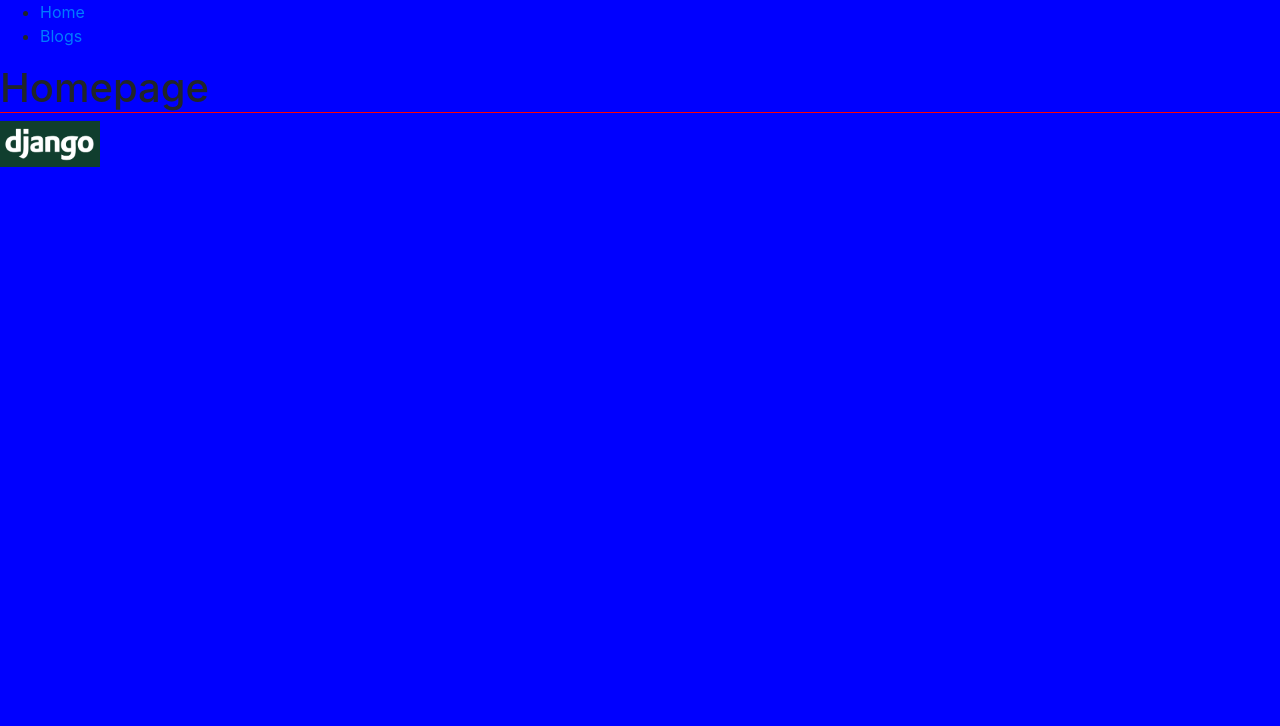
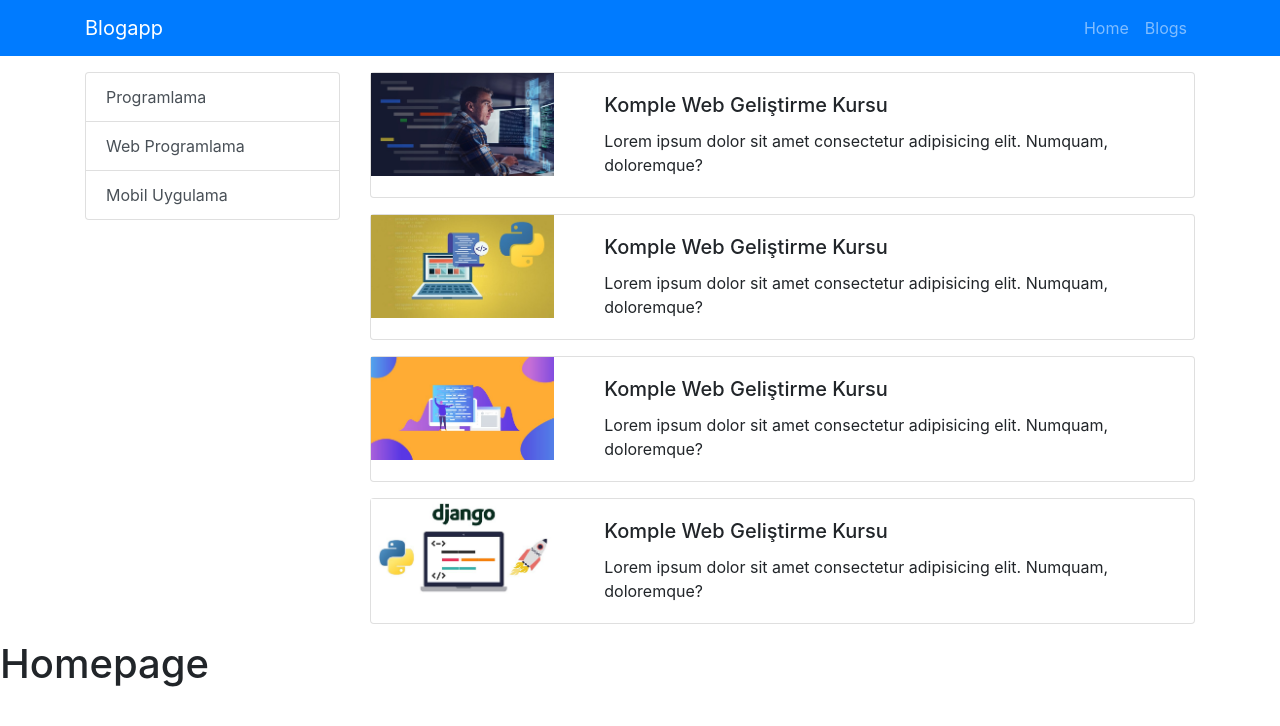
Before and after one commit to gokhangokcen1/python-ogreniyorum, a Django app: page / in a window 1280 px wide. Shown: the top 726 px of the page. Run offline with Django 5.2, Linux system fonts and the light colour scheme; some libraries are stand-ins or nearby versions.

Commit message:
bootstrap ile sayfa tasarımı

```diff
--- a/MY-SITE/blogapp/blog/static/blog/css/style.css
+++ /dev/null
@@ -1,4 +0,0 @@
-h1 {
-    font-size: 40px;
-    border-bottom: 1px solid red;
-}
--- a/MY-SITE/blogapp/blog/templates/blog/index.html
+++ b/MY-SITE/blogapp/blog/templates/blog/index.html
@@ -13,7 +13,6 @@
 
     <h1>Homepage</h1>
 
-    <img src="{% static 'img/django.png' %}" alt="" width="100">
 
 {% endblock %}
 
--- a/MY-SITE/blogapp/static/css/base.css
+++ /dev/null
@@ -1,3 +0,0 @@
-body{
-    background-color: blue;
-}
--- a/MY-SITE/blogapp/templates/base.html
+++ b/MY-SITE/blogapp/templates/base.html
@@ -12,10 +12,86 @@
         {% block title %} {% endblock %} | Blogapp</title>
 </head>
 <body>
-    <ul>
-        <li><a href="">Home</a></li>
-        <li><a href="">Blogs</a></li>
-    </ul>
+    <nav class="navbar navbar-dark bg-primary navbar-expand-lg">
+        <div class="container">
+            <a class="navbar-brand" href="">Blogapp</a>
+            <ul class="navbar-nav me-auto">
+                <li class="nav-item">
+                    <a class="nav-link" href="">Home</a>
+                </li>
+                <li class="nav-item">
+                    <a class="nav-link" href="">Blogs</a>
+                </li>
+            </ul>
+
+        </div>
+    </nav>
+
+    <div class="container mt-3">
+        <div class="row">
+            <div class="col-3">
+                <div class="list-group">
+                    <a class="list-group-item list-group-item-action" href="">Programlama</a>
+                    <a class="list-group-item list-group-item-action" href="">Web Programlama</a>
+                    <a class="list-group-item list-group-item-action" href="">Mobil Uygulama</a>
+                </div>
+            </div>
+            <div class="col-9">
+                <div class="card mb-3">
+                    <div class="row">
+                        <div class="col-md-3">
+                            <img src="{% static 'img/1.jpg' %}" alt="" class="img-fluid">
+                        </div>
+                        <div class="col-md-9">
+                            <div class="card-body">
+                                <h5 class="card-title">Komple Web Geliştirme Kursu</h5>
+                                <p class="card-text">Lorem ipsum dolor sit amet consectetur adipisicing elit. Numquam, doloremque?</p>
+                            </div>
+                        </div>
+                    </div>
+                </div>
+                <div class="card mb-3">
+                    <div class="row">
+                        <div class="col-md-3">
+                            <img src="{% static 'img/2.jpg' %}" alt="" class="img-fluid">
+                        </div>
+                        <div class="col-md-9">
+                            <div class="card-body">
+                                <h5 class="card-title">Komple Web Geliştirme Kursu</h5>
+                                <p class="card-text">Lorem ipsum dolor sit amet consectetur adipisicing elit. Numquam, doloremque?</p>
+                            </div>
+                        </div>
+                    </div>
+                </div>
+                <div class="card mb-3">
+                    <div class="row">
+                        <div class="col-md-3">
+                            <img src="{% static 'img/3.jpg' %}" alt="" class="img-fluid">
+                        </div>
+                        <div class="col-md-9">
+                            <div class="card-body">
+                                <h5 class="card-title">Komple Web Geliştirme Kursu</h5>
+                                <p class="card-text">Lorem ipsum dolor sit amet consectetur adipisicing elit. Numquam, doloremque?</p>
+                            </div>
+                        </div>
+                    </div>
+                </div>
+                <div class="card mb-3">
+                    <div class="row">
+                        <div class="col-md-3">
+                            <img src="{% static 'img/4.jpg' %}" alt="" class="img-fluid">
+                        </div>
+                        <div class="col-md-9">
+                            <div class="card-body">
+                                <h5 class="card-title">Komple Web Geliştirme Kursu</h5>
+                                <p class="card-text">Lorem ipsum dolor sit amet consectetur adipisicing elit. Numquam, doloremque?</p>
+                            </div>
+                        </div>
+                    </div>
+                </div>
+            </div>
+        </div>
+    </div>
     {% block content %}{% endblock %}
 
     <script src="{% static 'js/bootstrap.min.js' %}"></script>
```
Also changed, not shown: MY-SITE/blogapp/static/img/1.jpg (added), MY-SITE/blogapp/static/img/2.jpg (added), MY-SITE/blogapp/static/img/3.jpg (added), MY-SITE/blogapp/static/img/4.jpg (added).
